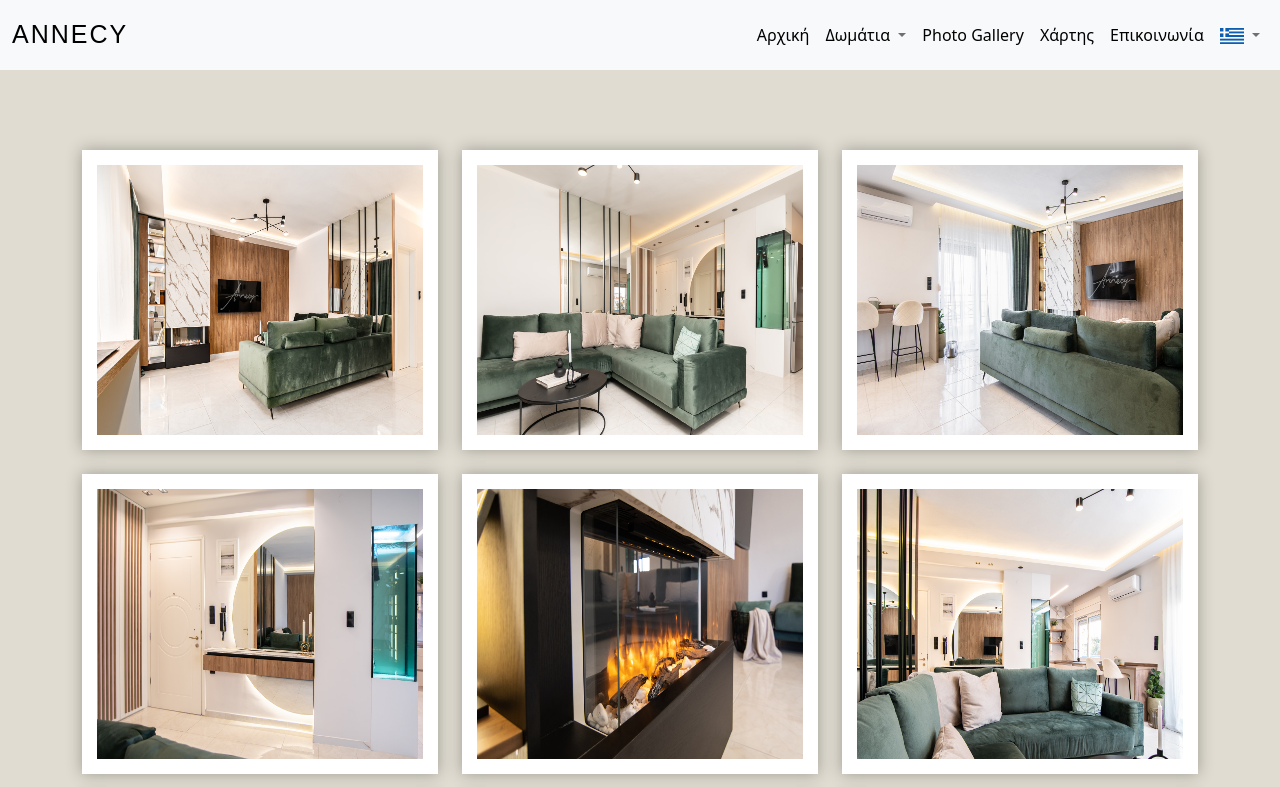
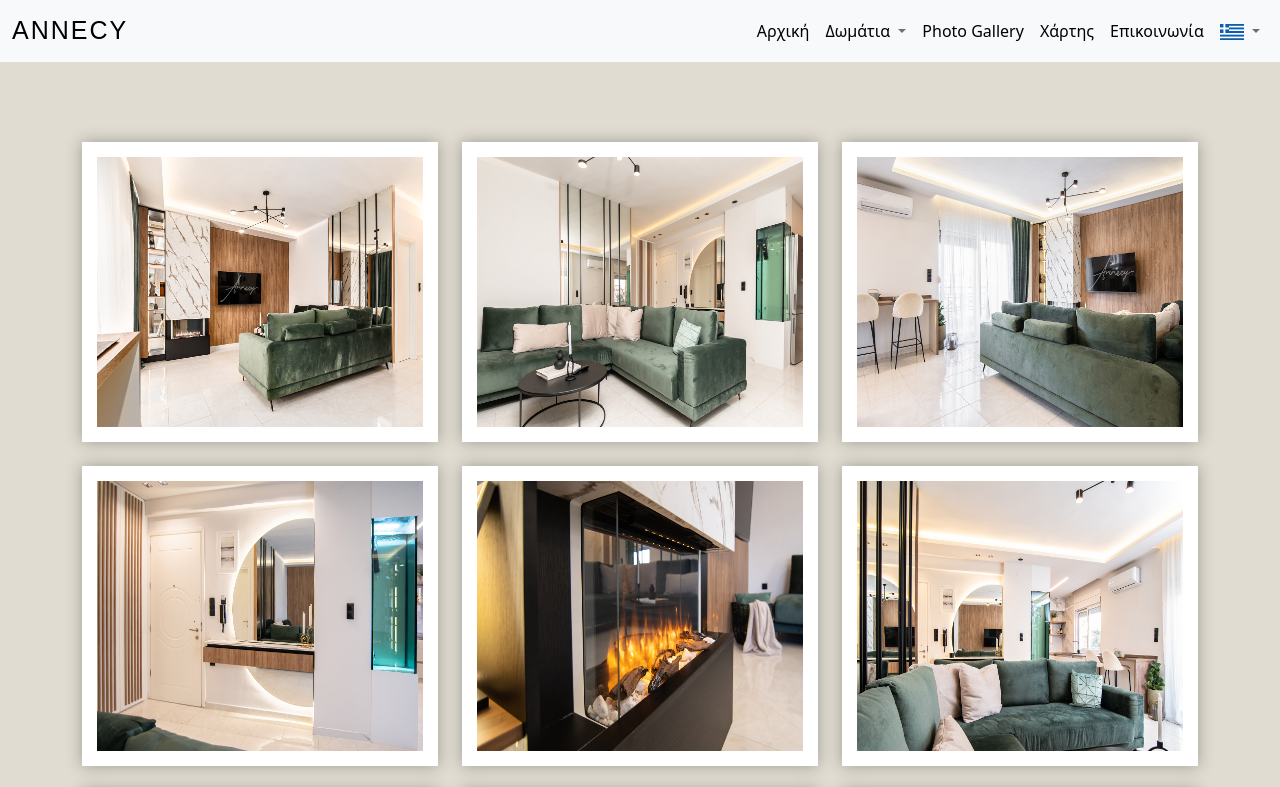
Before and after one commit to AnnecyAxd/Annecy, a plain HTML site: page photos.html in a window 1280 px wide. Shown: the top 787 px of the page. Drawn offline with nearby package versions, Linux system fonts and the light colour scheme.

Commit message:
Update photos.css

```diff
--- a/css/photos.css
+++ b/css/photos.css
@@ -54,7 +54,7 @@ body {
 .navbar-brand {
     font-family: 'Montserrat', sans-serif;
     font-size: 25px;
-    padding: 8px 0;
+    padding: 4px 0;
     color: #555;
     text-transform: uppercase;
     letter-spacing: 2px;
```
